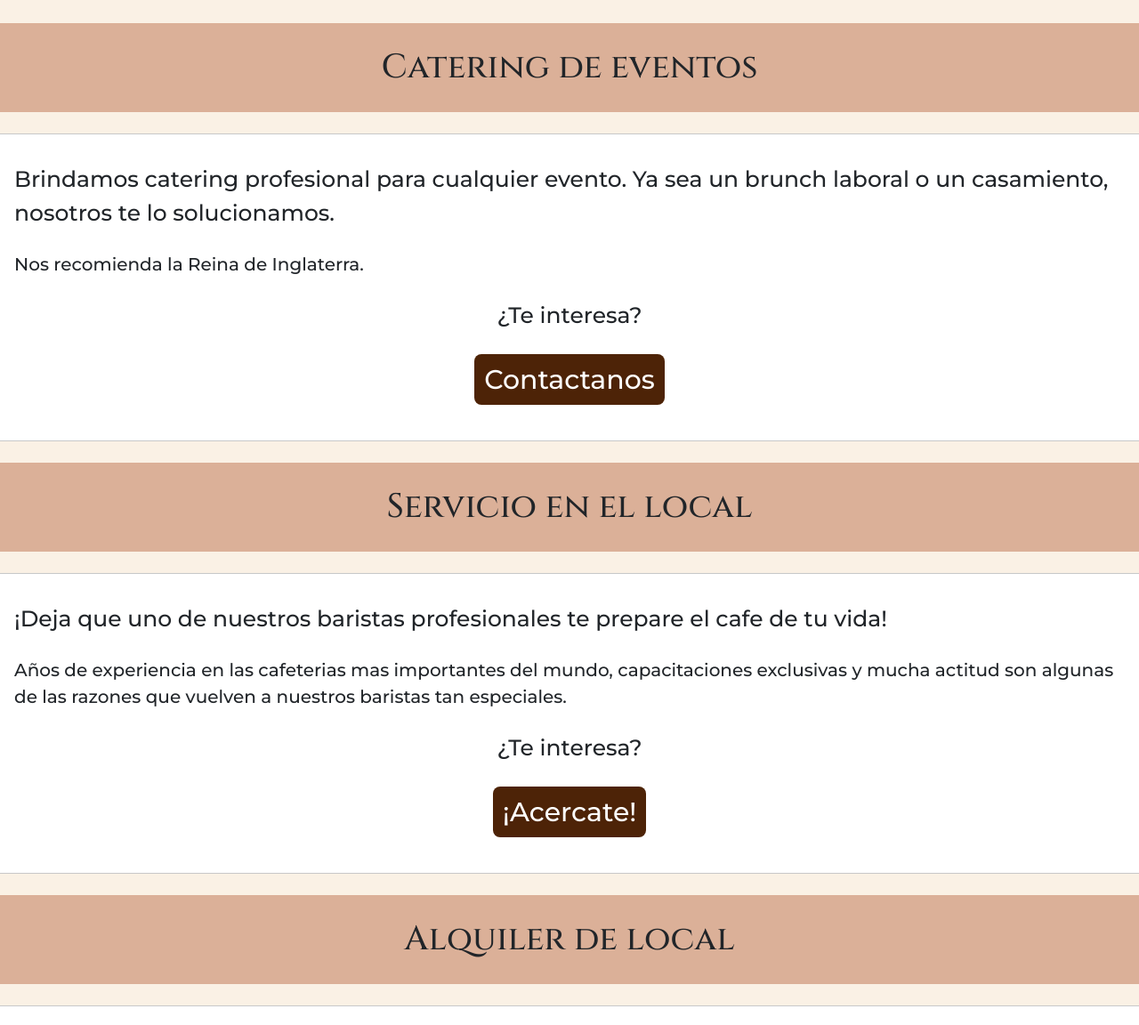
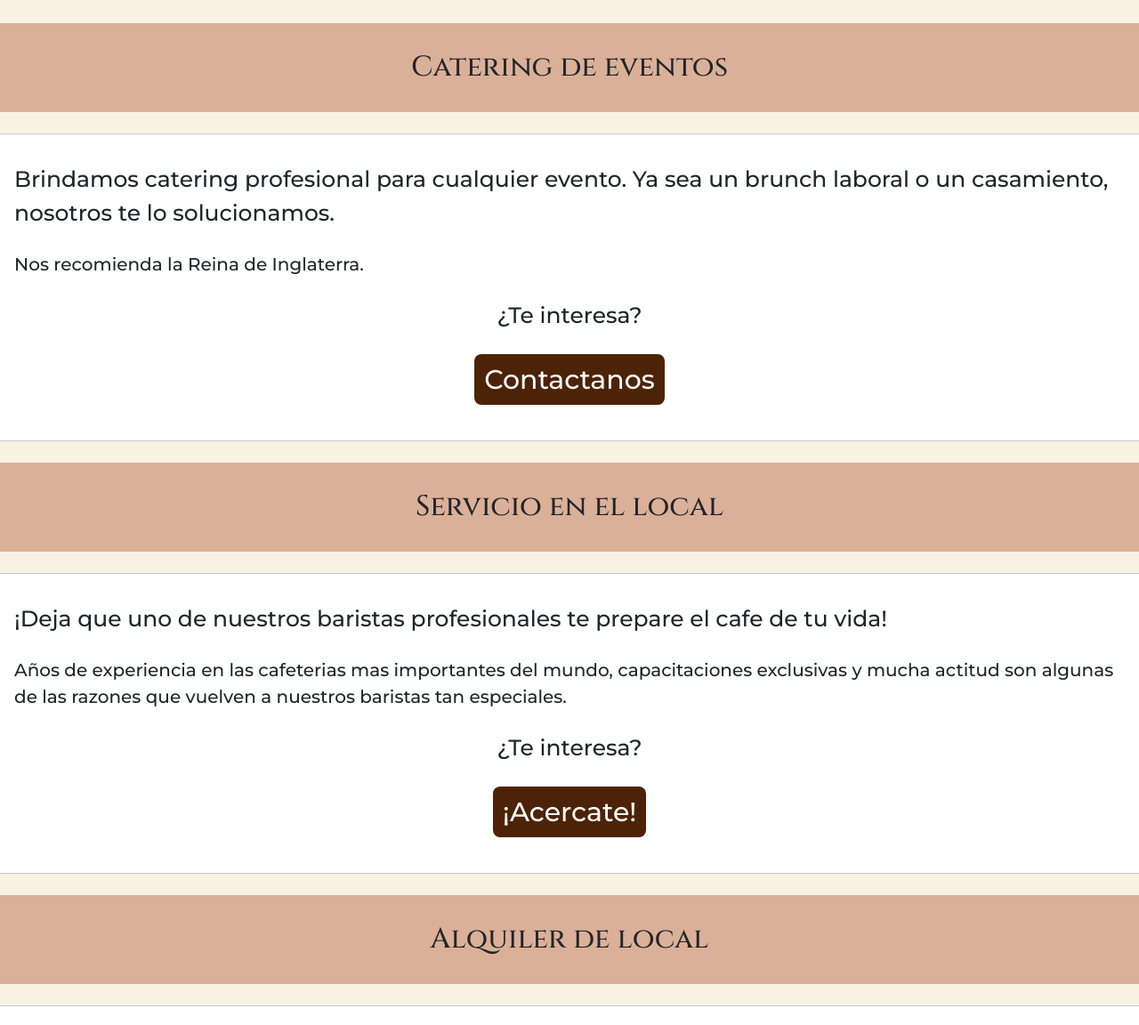
Before and after one commit to RSebgarcia/PFGarcia, a plain HTML site: page servicios.html in a window 1280 px wide. Shown: the part 800-1952 px from the top of the page at 89% size. Drawn offline with nearby package versions, Linux system fonts and the light colour scheme; a web font is replaced by a local one.

Commit message:
Correccion de errores visuales mobile 2

```diff
--- a/servicios.html
+++ b/servicios.html
@@ -31,7 +31,7 @@
     </header>
     <main class="mt-5">
         <!-- Contenedor principal -->
-        <h1 class="tit_serv h_estilo mb-5 text-center">Nuestos servicios</h1>
+        <h1 class="tit_serv mb-5 text-center">Nuestos servicios</h1>
         <section class="container row-align">
             <!-- se comienzan 3 tarjetas -->
             <div class="row g-5 align-items-center ">
@@ -64,7 +64,7 @@
             </div>
         </section>
         <section id="catering"> <!--Descripcion de servicios-->
-            <h2 class="tit_serv h_estilo mt-5 text-center">Catering de eventos</h2>
+            <h2 class="tit_serv mt-5 text-center">Catering de eventos</h2>
             <div class="jumbotron bg-white">
                 <hr class="my-4">
                 <p class="lead m-2 p-2">Brindamos catering profesional para cualquier evento. Ya sea un brunch laboral o un casamiento, nosotros te lo solucionamos.</p>
@@ -78,7 +78,7 @@
             </div>
         </section>
         <section id="local"> <!--Descripcion de servicios-->
-            <h2 class="tit_serv h_estilo text-center">Servicio en el local</h2>
+            <h2 class="tit_serv text-center">Servicio en el local</h2>
             <div class="jumbotron bg-white">
                 <hr class="my-4">
                 <p class="lead m-2 p-2">¡Deja que uno de nuestros baristas profesionales te prepare el cafe de tu vida!
@@ -93,7 +93,7 @@
             </div>
         </section>
         <section class="mb5" id="alquiler"> <!--Descripcion de servicios-->
-            <h2 class="tit_serv h_estilo text-center">Alquiler de local</h2>
+            <h2 class="tit_serv text-center">Alquiler de local</h2>
             <div class="jumbotron bg-white">
                 <hr class="my-4">
                 <p class="lead m-2 p-2">¡Disfruta de nuestro local con hasta 50 personas!.</p>
```
